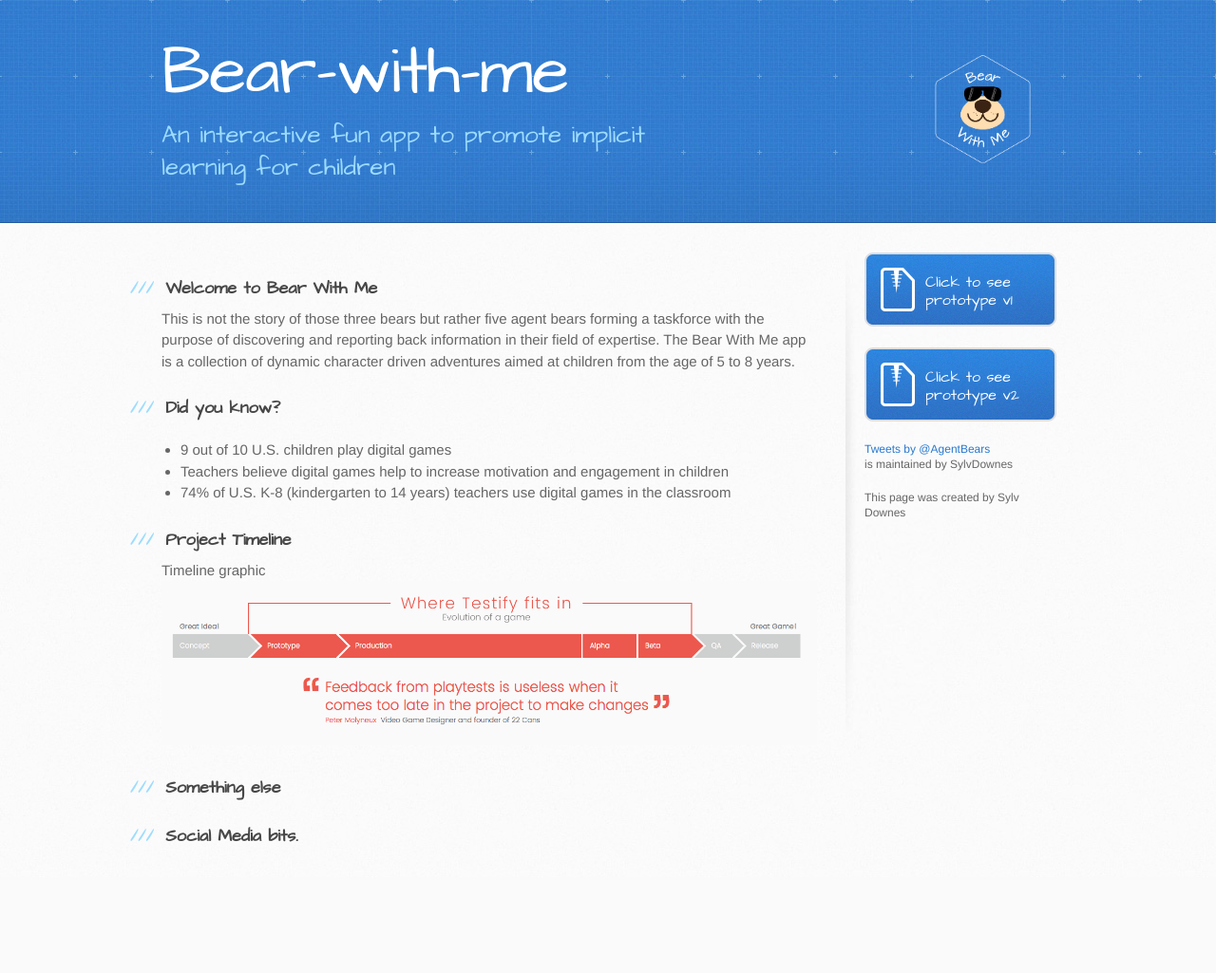
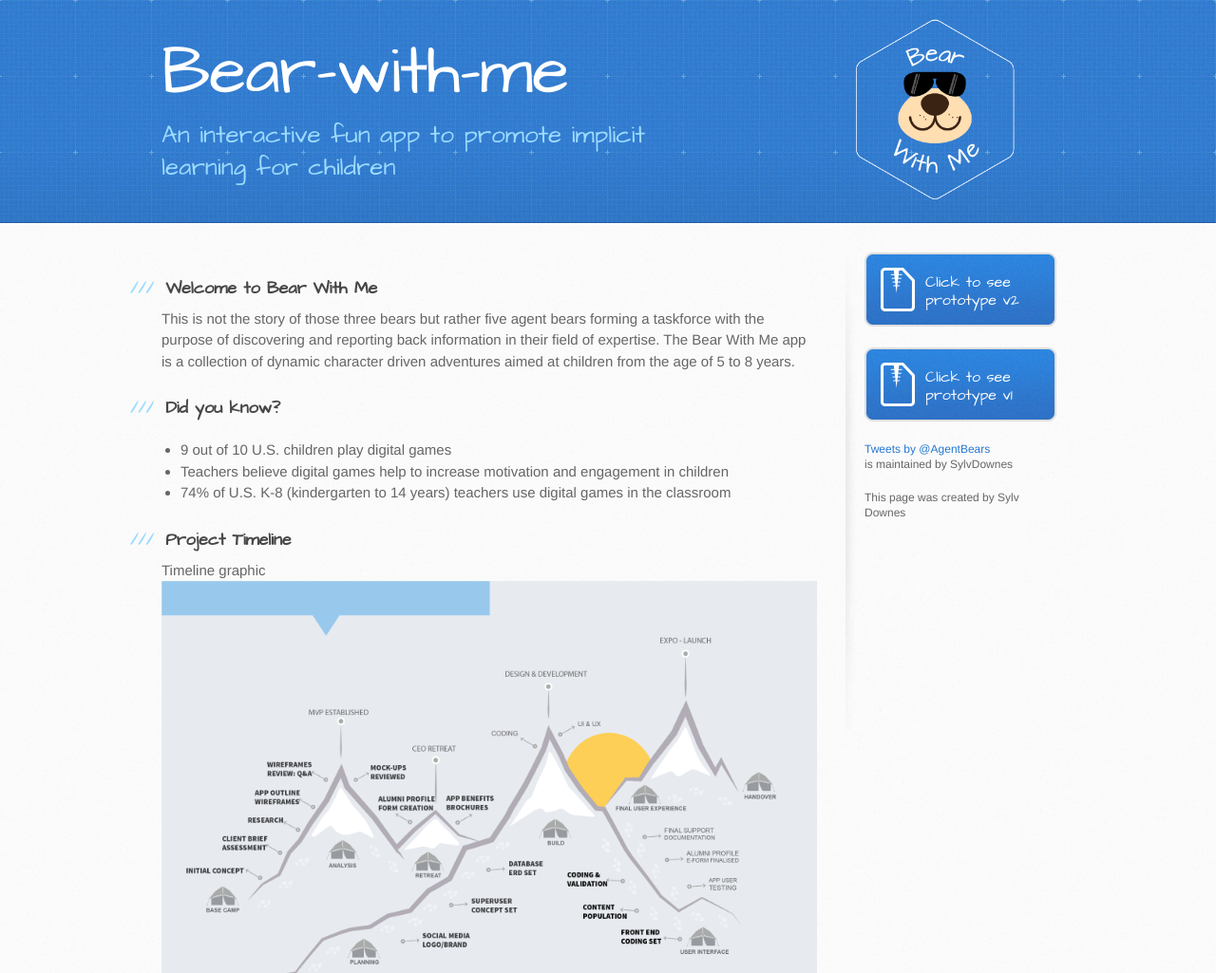
Before and after one commit to SylvDownes/Bear-With-Me, a plain HTML site: page index.html in a window 1280 px wide. Shown: the top 1025 px of the page at 95% size. Before the commit the page ends 924 px from the top, so only its background shows below. Drawn offline with Linux system fonts and the light colour scheme.

Commit message:
update v2

```diff
--- a/index.html
+++ b/index.html
@@ -31,7 +31,7 @@
       <div class="inner">
         <h1>Bear-with-me</h1>
         <h2>An interactive fun app to promote implicit learning for children</h2>
-        <img src="https://raw.githubusercontent.com/SylvDownes/Bear-With-Me/gh-pages/img/logo-bear.png" style= "width:150px; position: absolute; right:0; top: 0;"/>
+        <img src="https://raw.githubusercontent.com/SylvDownes/Bear-With-Me/gh-pages/img/logo-bear.png" style= "width:250px; position: absolute; right:0; top: -50px;"/>
       </div>
     </header>
 
@@ -61,7 +61,7 @@
 <a id="project-timeline" class="anchor" href="#project-timeline" aria-hidden="true"><span aria-hidden="true" class="octicon octicon-link"></span></a>Project Timeline</h3>
 
 <p>Timeline graphic
-<img src="https://raw.githubusercontent.com/SylvDownes/Bear-With-Me/gh-pages/img/Timeline.png"/></p>
+<img src="https://raw.githubusercontent.com/SylvDownes/Bear-With-Me/gh-pages/img/infotimeline.png"/></p>
 
 <h3>
 <a id="something-else" class="anchor" href="#something-else" aria-hidden="true"><span aria-hidden="true" class="octicon octicon-link"></span></a>Something else</h3>
@@ -73,11 +73,12 @@
         </section>
 
         <aside id="sidebar">
-          <a href="http://sylvdownes.github.io/Bear-With-Me/register.html" class="button" style="font-size:16px;">
-            Click to see prototype v1
-          </a>
+
             <a href="http://sylvdownes.github.io/Bear-With-Me/versions/V2/register.html" class="button" style="font-size:16px;">
             Click to see prototype v2
+          </a>
+           <a href="http://sylvdownes.github.io/Bear-With-Me/register.html" class="button" style="font-size:16px;">
+            Click to see prototype v1
           </a>
 
 
```
Also changed, not shown: images/header.png (added), img/infotimeline.png (added).
